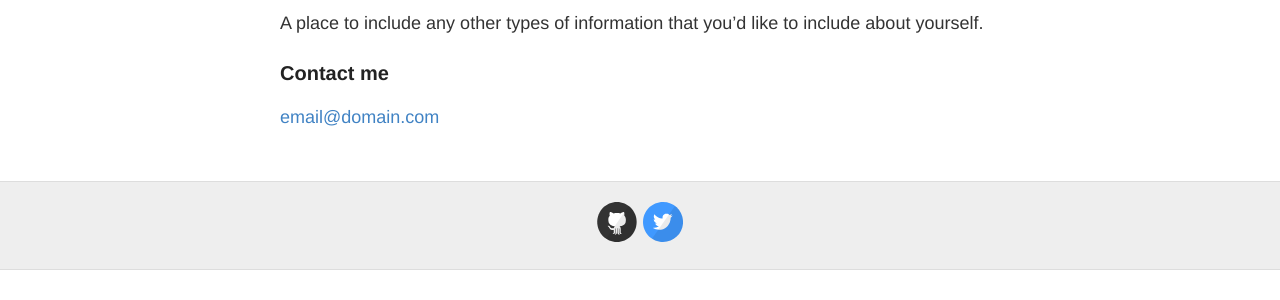
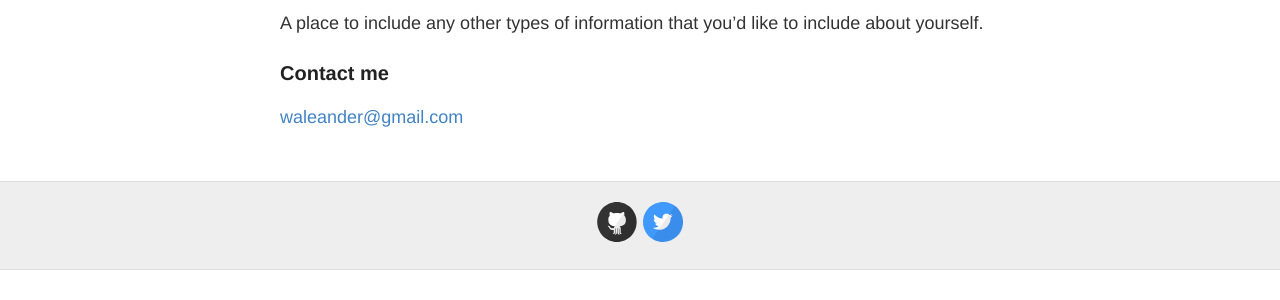
Before and after one commit to yeleywale/yeleywale.github.io, a Jekyll site: the page built from about.md, in a window 1280 px wide. Shown: the part 310-610 px from the top of the page. Built offline with Jekyll 4.4.1, drawn with Linux system fonts in a browser that asks for light colours.

Commit message:
Update the about page

```diff
--- a/about.md
+++ b/about.md
@@ -12,4 +12,4 @@ A place to include any other types of information that you'd like to include abo
 
 ### Contact me
 
-[email@domain.com](mailto:email@domain.com)
+[waleander@gmail.com](mailto:waleander@gmail.com)
```
